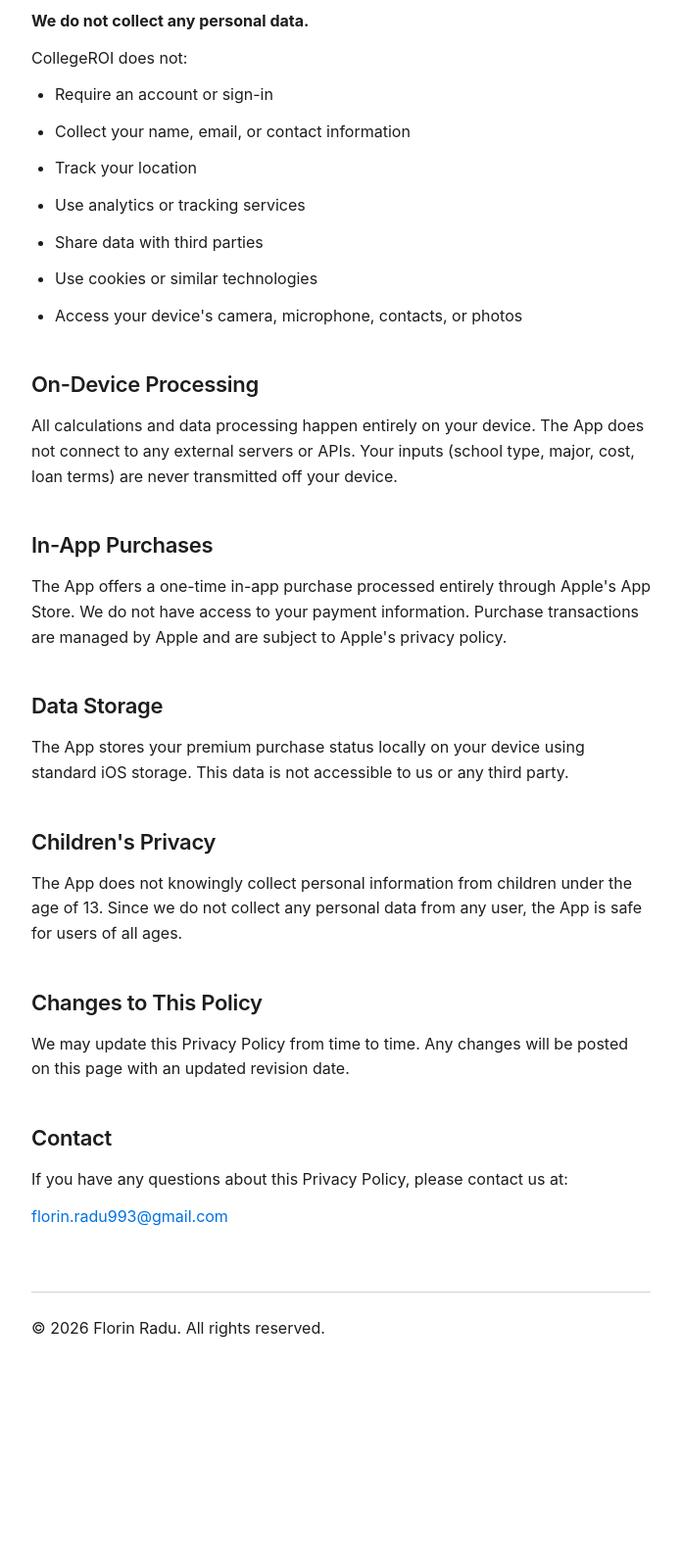
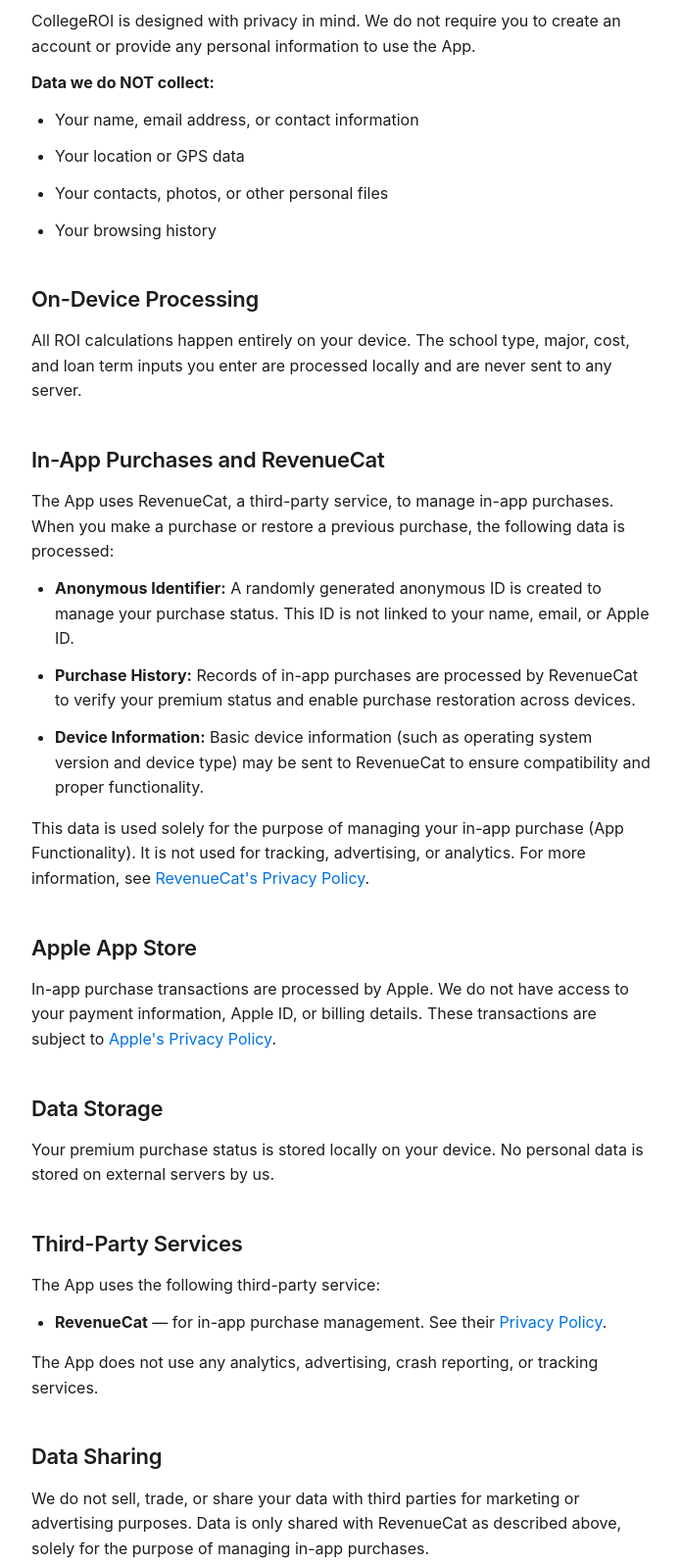
Before and after one commit to RZX6R/collegeroi-support, a plain HTML site: page privacy.html in a window 1280 px wide. Shown: the part 443-2039 px from the top of the page at 98% size, without its empty margins (292-987 px from the left). Before the commit the page ends 1884 px from the top, so only its background shows below. Drawn offline with Linux system fonts and the light colour scheme.

Commit message:
Update privacy policy with RevenueCat disclosure

```diff
--- a/privacy.html
+++ b/privacy.html
@@ -23,8 +23,8 @@
 <body>
 <div class="container">
   <div class="nav">
-    <a href="/collegeroi-support/">Support</a>
-    <a href="/collegeroi-support/privacy.html">Privacy Policy</a>
+    <a href="index.html">Support</a>
+    <a href="privacy.html">Privacy Policy</a>
   </div>
 
   <h1>Privacy Policy</h1>
@@ -34,36 +34,56 @@
   <p>CollegeROI ("the App") is developed by Florin Radu. Your privacy is important to us. This policy explains what data the App collects, how it is used, and your rights.</p>
 
   <h2>Data We Collect</h2>
-  <p><strong>We do not collect any personal data.</strong></p>
-  <p>CollegeROI does not:</p>
+  <p>CollegeROI is designed with privacy in mind. We do not require you to create an account or provide any personal information to use the App.</p>
+
+  <p><strong>Data we do NOT collect:</strong></p>
   <ul>
-    <li>Require an account or sign-in</li>
-    <li>Collect your name, email, or contact information</li>
-    <li>Track your location</li>
-    <li>Use analytics or tracking services</li>
-    <li>Share data with third parties</li>
-    <li>Use cookies or similar technologies</li>
-    <li>Access your device's camera, microphone, contacts, or photos</li>
+    <li>Your name, email address, or contact information</li>
+    <li>Your location or GPS data</li>
+    <li>Your contacts, photos, or other personal files</li>
+    <li>Your browsing history</li>
   </ul>
 
   <h2>On-Device Processing</h2>
-  <p>All calculations and data processing happen entirely on your device. The App does not connect to any external servers or APIs. Your inputs (school type, major, cost, loan terms) are never transmitted off your device.</p>
+  <p>All ROI calculations happen entirely on your device. The school type, major, cost, and loan term inputs you enter are processed locally and are never sent to any server.</p>
 
-  <h2>In-App Purchases</h2>
-  <p>The App offers a one-time in-app purchase processed entirely through Apple's App Store. We do not have access to your payment information. Purchase transactions are managed by Apple and are subject to Apple's privacy policy.</p>
+  <h2>In-App Purchases and RevenueCat</h2>
+  <p>The App uses RevenueCat, a third-party service, to manage in-app purchases. When you make a purchase or restore a previous purchase, the following data is processed:</p>
+  <ul>
+    <li><strong>Anonymous Identifier:</strong> A randomly generated anonymous ID is created to manage your purchase status. This ID is not linked to your name, email, or Apple ID.</li>
+    <li><strong>Purchase History:</strong> Records of in-app purchases are processed by RevenueCat to verify your premium status and enable purchase restoration across devices.</li>
+    <li><strong>Device Information:</strong> Basic device information (such as operating system version and device type) may be sent to RevenueCat to ensure compatibility and proper functionality.</li>
+  </ul>
+  <p>This data is used solely for the purpose of managing your in-app purchase (App Functionality). It is not used for tracking, advertising, or analytics. For more information, see <a href="https://www.revenuecat.com/privacy/" target="_blank">RevenueCat's Privacy Policy</a>.</p>
+
+  <h2>Apple App Store</h2>
+  <p>In-app purchase transactions are processed by Apple. We do not have access to your payment information, Apple ID, or billing details. These transactions are subject to <a href="https://www.apple.com/legal/privacy/" target="_blank">Apple's Privacy Policy</a>.</p>
 
   <h2>Data Storage</h2>
-  <p>The App stores your premium purchase status locally on your device using standard iOS storage. This data is not accessible to us or any third party.</p>
+  <p>Your premium purchase status is stored locally on your device. No personal data is stored on external servers by us.</p>
+
+  <h2>Third-Party Services</h2>
+  <p>The App uses the following third-party service:</p>
+  <ul>
+    <li><strong>RevenueCat</strong> — for in-app purchase management. See their <a href="https://www.revenuecat.com/privacy/" target="_blank">Privacy Policy</a>.</li>
+  </ul>
+  <p>The App does not use any analytics, advertising, crash reporting, or tracking services.</p>
+
+  <h2>Data Sharing</h2>
+  <p>We do not sell, trade, or share your data with third parties for marketing or advertising purposes. Data is only shared with RevenueCat as described above, solely for the purpose of managing in-app purchases.</p>
 
   <h2>Children's Privacy</h2>
-  <p>The App does not knowingly collect personal information from children under the age of 13. Since we do not collect any personal data from any user, the App is safe for users of all ages.</p>
+  <p>The App does not knowingly collect personal information from children under the age of 13. The App does not require any personal information from any user and is suitable for users of all ages.</p>
+
+  <h2>Your Rights</h2>
+  <p>Since we do not collect personal data that identifies you, there is generally no personal data for us to provide, modify, or delete. If you have concerns about the anonymous data processed by RevenueCat, you may contact us and we will assist you.</p>
 
   <h2>Changes to This Policy</h2>
-  <p>We may update this Privacy Policy from time to time. Any changes will be posted on this page with an updated revision date.</p>
+  <p>We may update this Privacy Policy from time to time. Any changes will be posted on this page with an updated revision date. We encourage you to review this page periodically.</p>
 
   <h2>Contact</h2>
-  <p>If you have any questions about this Privacy Policy, please contact us at:</p>
-  <p><a href="mailto:florin.radu993@gmail.com">florin.radu993@gmail.com</a></p>
+  <p>If you have any questions about this Privacy Policy or the App's data practices, please contact us at:</p>
+  <p><strong>Email:</strong> <a href="mailto:florin.radu993@gmail.com">florin.radu993@gmail.com</a></p>
 
   <div class="footer">
     <p>&copy; 2026 Florin Radu. All rights reserved.</p>
```
